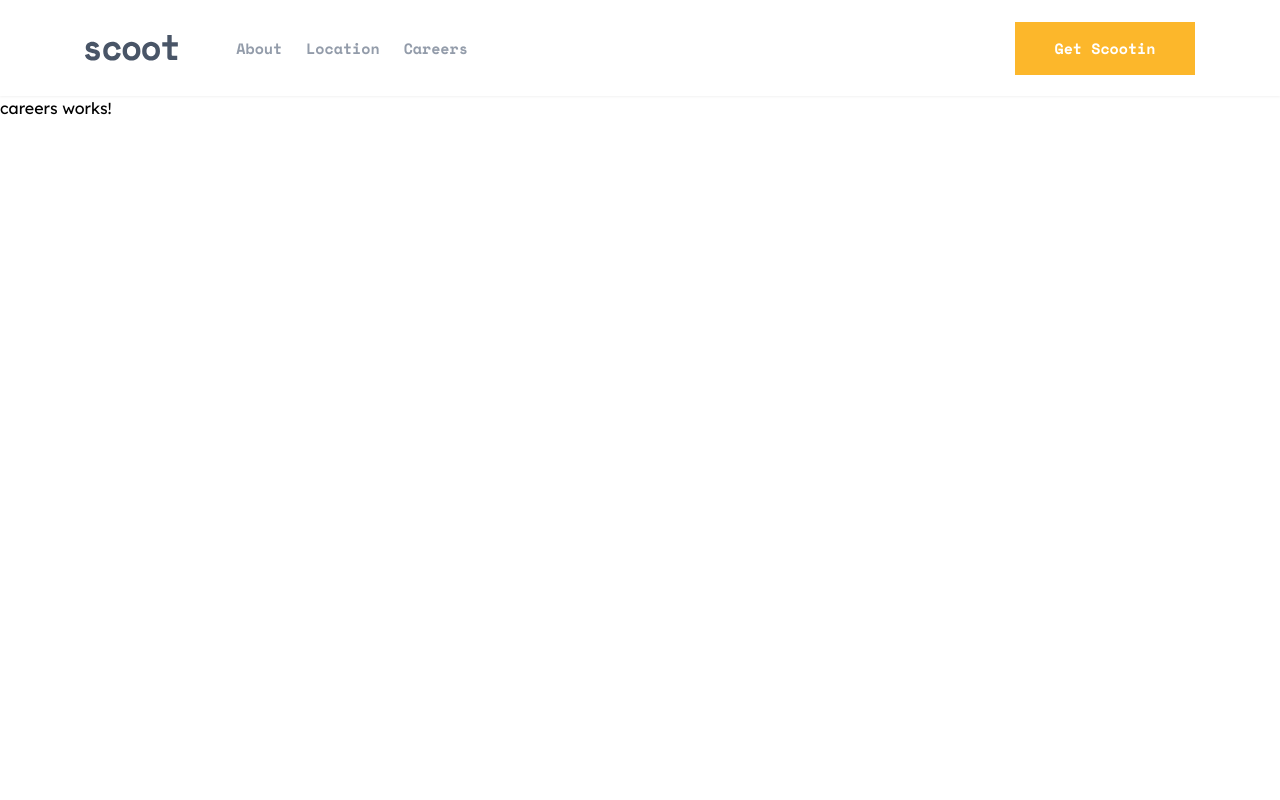
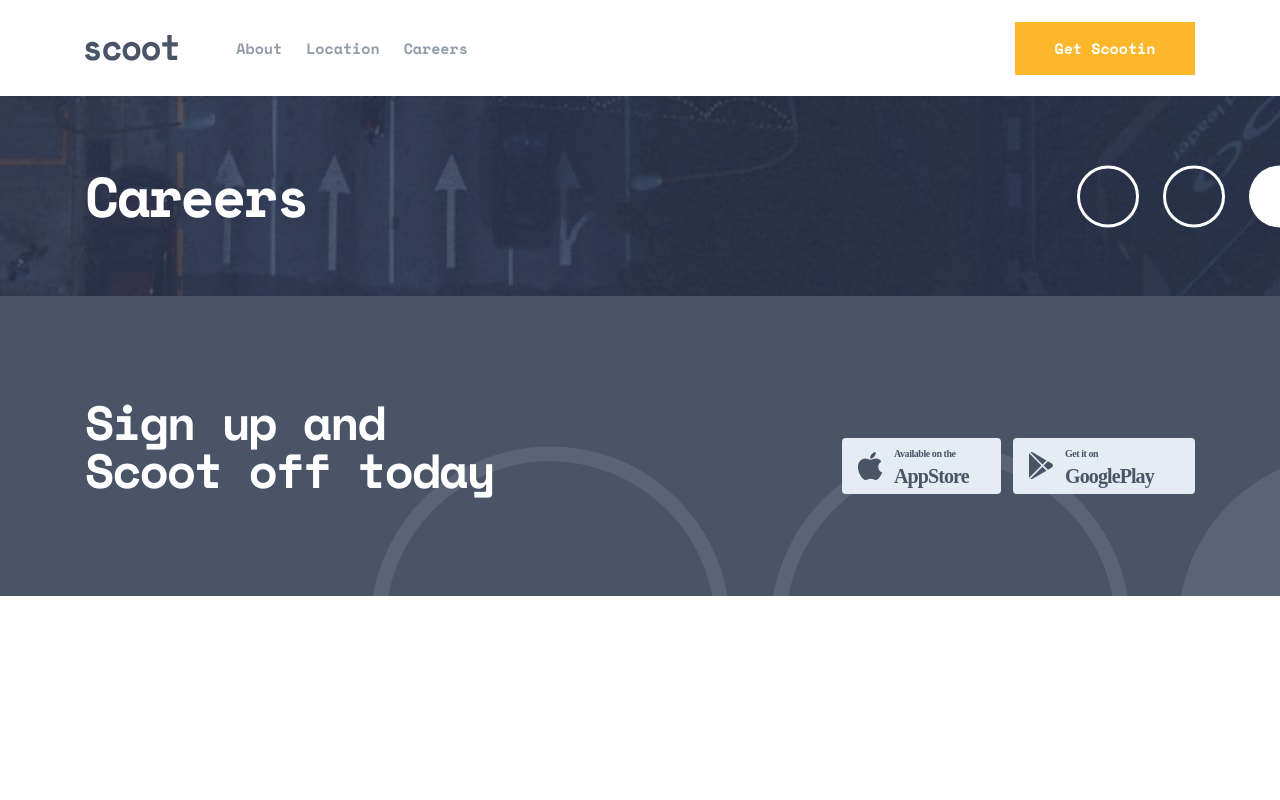
Before and after one commit to vanderms/scoot-multipage-website, an Angular app: page /careers in a window 1280 px wide. Shown: the top 800 px of the page. Built offline with nearby package versions, Linux system fonts and the light colour scheme.

Commit message:
refactor: change banner component to accept input

```diff
--- a/src/app/app.module.ts
+++ b/src/app/app.module.ts
@@ -17,7 +17,7 @@ import { PaymentsFeaturesSectionComponent } from './components/sections/payments
 import { CallToActionSectionComponent } from './components/sections/call-to-action-section/call-to-action-section.component';
 import { IconCardComponent } from './components/cards/icon-card/icon-card.component';
 import { FeaturesHeaderCardComponent } from './components/cards/features-header-card/features-header-card.component';
-import { BannerAboutSectionComponent } from './components/sections/banner-about-section/banner-about-section.component';
+import { BannerSectionComponent } from './components/sections/banner-about-section/banner-section.component';
 import { MobilityAboutSectionComponent } from './components/sections/mobility-about-section/mobility-about-section.component';
 import { OurValuesSectionComponent } from './components/sections/our-values-section/our-values-section.component';
 import { FaqSectionComponent } from './components/sections/faq-section/faq-section.component';
@@ -40,7 +40,7 @@ import { UrbanLivingSectionComponent } from './components/sections/urban-living-
     CallToActionSectionComponent,
     IconCardComponent,
     FeaturesHeaderCardComponent,
-    BannerAboutSectionComponent,
+    BannerSectionComponent,
     MobilityAboutSectionComponent,
     OurValuesSectionComponent,
     FaqSectionComponent,
--- a/src/app/components/sections/banner-about-section/banner-about-section.component.html
+++ /dev/null
@@ -1 +0,0 @@
-<p>banner-about-section works!</p>
--- a/src/app/components/sections/banner-about-section/banner-about-section.component.ts
+++ /dev/null
@@ -1,16 +0,0 @@
-import { Component, OnInit } from '@angular/core';
-
-@Component({
-  selector: 'app-banner-about-section',
-  templateUrl: './banner-about-section.component.html',
-  styles: [
-  ]
-})
-export class BannerAboutSectionComponent implements OnInit {
-
-  constructor() { }
-
-  ngOnInit(): void {
-  }
-
-}
--- /dev/null
+++ b/src/app/components/sections/banner-about-section/banner-section.component.html
@@ -0,0 +1,15 @@
+<header class="relative h-[10rem] surface-dark md:h-[12.5rem] overflow-hidden">
+  <picture>
+    <source media="(min-width: 74rem)" [srcset]="getSrc('desktop')">
+    <source media="(min-width: 45ren)" [srcset]="getSrc('tablet')">
+    <img [src]="getSrc('mobile')" alt=""
+      class="max-w-none absolute top-0 left-0 w-full h-full object-cover object-center">
+  </picture>
+  <div class="absolute z-10 h-full w-full flex items-center justify-end">
+    <img src="/assets/patterns/white-circles.svg" alt="" class="mr-[-1.9375rem]">
+  </div>
+  <div
+    class="container h-full relative z-20 flex justify-center items-center md:justify-start">
+    <h1 class="heading-xl">{{ title }}</h1>
+  </div>
+</header>
--- /dev/null
+++ b/src/app/components/sections/banner-about-section/banner-section.component.ts
@@ -0,0 +1,19 @@
+import { Component, Input, OnInit } from '@angular/core';
+
+@Component({
+  selector: 'app-banner-section',
+  templateUrl: './banner-section.component.html',
+  styles: [],
+})
+export class BannerSectionComponent implements OnInit {
+  @Input() image: string = '';
+  @Input() title: string = '';
+
+  constructor() {}
+
+  ngOnInit(): void {}
+
+  getSrc(viewport: 'desktop' | 'tablet' | 'mobile') {
+    return `/assets/images/${this.image}-hero-${viewport}.jpg`;
+  }
+}
--- a/src/app/pages/about/about.component.html
+++ b/src/app/pages/about/about.component.html
@@ -1,4 +1,4 @@
-<app-banner-about-section></app-banner-about-section>
+<app-banner-section title="About" image="about"></app-banner-section>
 <app-mobility-about-section></app-mobility-about-section>
 <app-urban-living-section></app-urban-living-section>
 <app-our-values-section></app-our-values-section>
--- a/src/app/pages/careers/careers.component.html
+++ b/src/app/pages/careers/careers.component.html
@@ -1 +1,2 @@
-<p>careers works!</p>
+<app-banner-section title="Careers" image="careers-locations"></app-banner-section>
+<app-call-to-action-section></app-call-to-action-section>
--- a/src/app/pages/locations/locations.component.html
+++ b/src/app/pages/locations/locations.component.html
@@ -1 +1,2 @@
-<p>locations works!</p>
+<app-banner-section title="Locations" image="careers-locations"></app-banner-section>
+<app-call-to-action-section></app-call-to-action-section>
```
